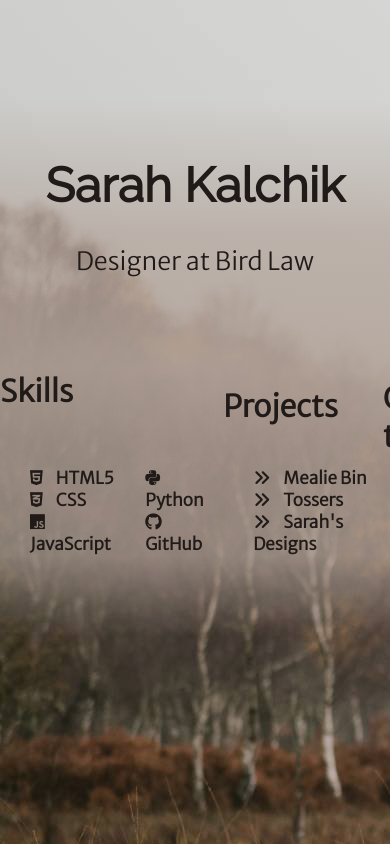
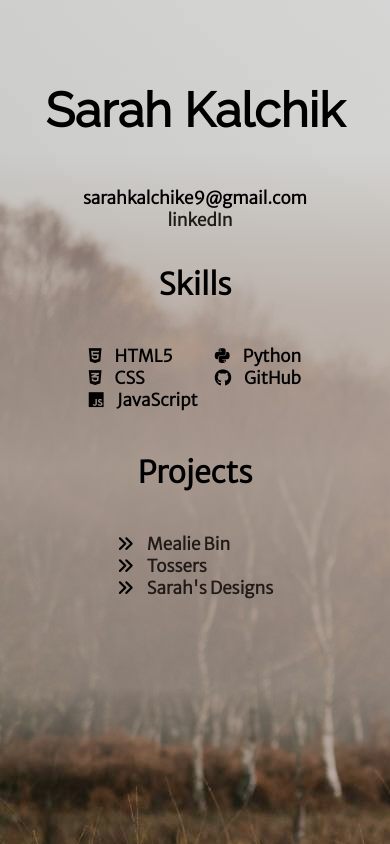
Before and after one commit to skalchik/sarah-folio, a plain HTML site: page index.html in a window 390 px wide. Drawn offline with Linux system fonts and the light colour scheme.

Commit message:
made responsive

```diff
--- a/index.html
+++ b/index.html
@@ -14,7 +14,13 @@
             <div class="middle-column">
                 <div class="name box">
                     <h1>Sarah Kalchik</h1>
-                    <span>Designer at Bird Law</span>
+                    <span class="tag">Design</span>
+                    <div class="small-contact">
+                        <ul>
+                            <li><i class="fa-solid fa-envelope icon" id="envelope"></i>sarahkalchike9@gmail.com</li>
+                            <li><i class="fa-brands fa-linkedin icon" id="linkedin"></i><a href="https://www.linkedin.com/in/sarah-kalchik-005414238/" target="_blank">linkedIn</a></li>
+                        </ul>
+                    </div>
                 </div>
             </div>
             <div class="left-column">
--- a/resources/sarah-folio.css
+++ b/resources/sarah-folio.css
@@ -25,19 +25,21 @@ h2 {
 span {
     font-size: 25px;
 }
+.small-contact {
+    display: none;
+}
 .columns {
     Font-Family: 'Merriweather Sans', Sans-Serif;
     Font-Size: 17px;
     display: flex;
     flex-direction: column;
-    justify-content: space-around;
     background-repeat: no-repeat;
     background-size: cover;
-    height: 60%;
+    height: 55%;
     width: 100%;
     background: linear-gradient(transparent 0%, #B2A399AA 25%, #B2A399BB 35%, #B2A399DD 50%, #B2A399BB 65%, #B2A399AA 85%, transparent 100%);
     color: #201A18;
-    margin-top: 100px;
+    margin-top: 175px;
 }
 div {
     padding-top: 15px;
@@ -49,7 +51,7 @@ div {
     justify-content: center;
     align-content: space-between;
     width: 100%;
-    margin-top: -25px;
+    margin-top: -15px;
 }
 
 .left-column {
@@ -63,6 +65,7 @@ div {
     flex-direction: column;
     justify-content: center;
     align-items: center;
+    height: max-content;
 }
 .skills-list {
     display: flex;
@@ -70,16 +73,12 @@ div {
 }
 .split-left {
     margin-right: 1em;
+    padding-top: 0;
 }
-.skills h2 {
-    padding-right: 5em;
+.split-right {
+    padding-top: 0;
 }
-.projects h2 {
-    padding-right: 1.5em;
-}
-.contact h2 {
-    padding-right: 4em;
-}
+
 .name {
     display: flex;
     align-items: center;
@@ -93,7 +92,7 @@ a {
     margin-right: 20px;
 }
 ul {
-    padding-inline-start: 30px;
+    padding-inline-start: 0px;
 }
 li {
     list-style: none;
@@ -109,7 +108,68 @@ p {
 .icon {
     margin-right: 10px;
 }
-.link:hover ~ .target {
-    float: right;
-    z-index: 2;
+@media only screen and (max-width: 850px) {
+    div {
+        padding: 0;
+    }
+    .tag {
+        display: none;
+    }
+    .small-contact {
+        display: inline;
+        text-align: start;
+    }
+    .columns {
+        margin-top: 150px;
+        flex-wrap: wrap;
+        flex-direction: row;
+        justify-content: space-around;
+    }
+    .middle-column {
+        width: 50%;
+        align-items: center;
+    }
+    .left-column {
+        flex-direction: column;
+        justify-content: center;
+
+    }
+    .name {
+        text-align: center;
+    }
+    .name h1 {
+        width: 50%;
+    }
+    .contact {
+        display: none;
+    }
 }
+@media only screen and (max-width: 535px) {
+    * {
+        color: black;
+    }
+    .columns {
+        height: 75%;
+        align-items: start;
+    }
+    .middle-column{
+        margin-top: -100px;
+        width: 100%;
+        height: fit-content;
+    }
+    .left-column {
+        height: fit-content;
+        margin-right: 0;
+        margin-top: -175px;
+    }
+    .name h1 {
+        width: 100%;
+    }
+    #envelope,
+    #linkedin {
+        display: none;
+    }
+    .small-contact {
+        text-align: center;
+    }
+}
```
